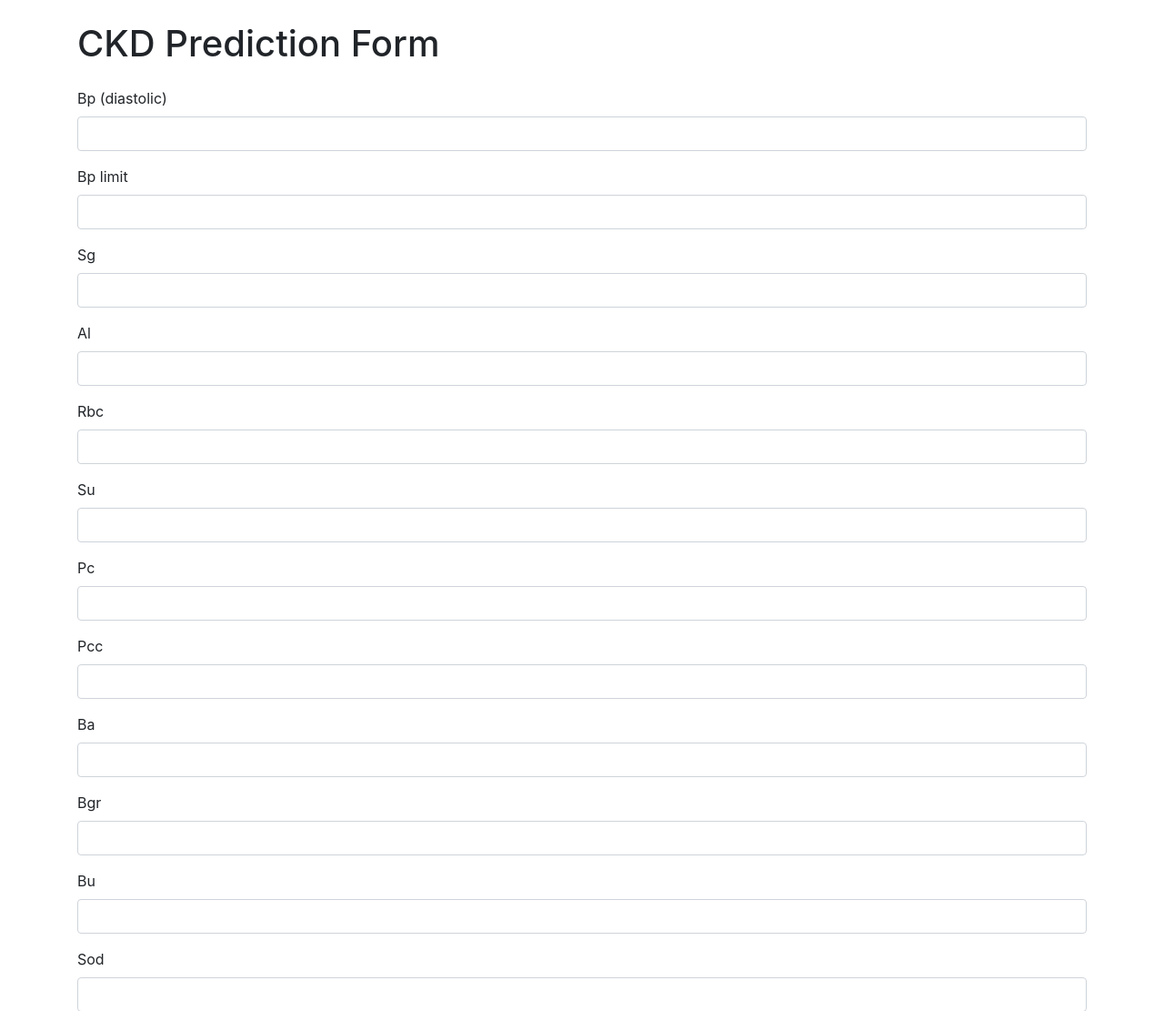
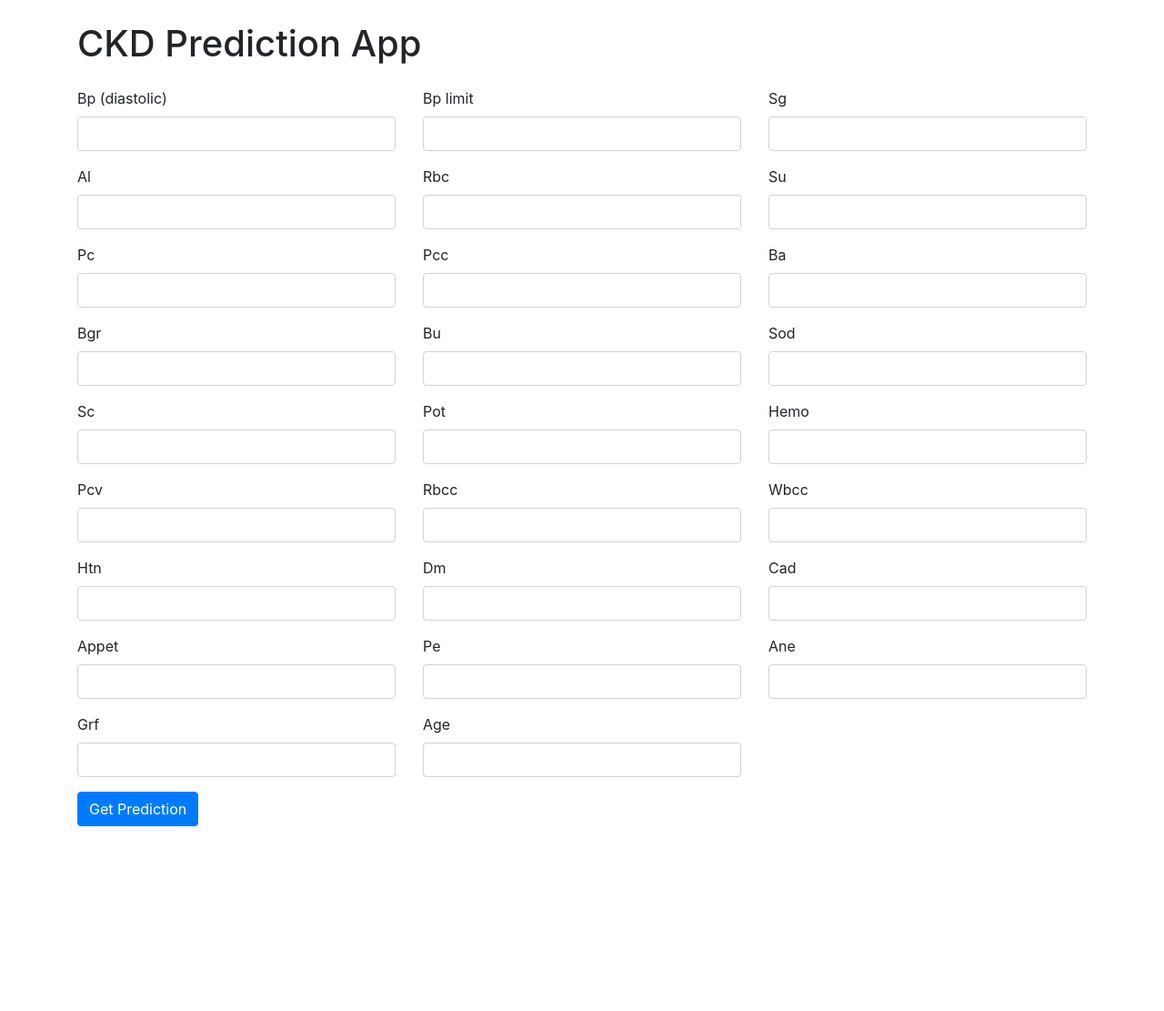
Before and after one commit to Netherquark/nefrikinoso, a Flask app: page / in a window 1280 px wide. Shown: the top 1111 px of the page at 91% size. After the commit the page ends 908 px from the top, so only its background shows below. Run offline with Flask 3, Linux system fonts and the light colour scheme; parts of the project's set-up code (start-up, migrations or seed data) failed here and were passed over; some libraries are stand-ins or nearby versions.

Commit message:
improve webgui

```diff
--- a/templates/index.html
+++ b/templates/index.html
@@ -10,16 +10,20 @@
 
 <body>
     <div class="container">
-        <h1 class="mt-4 mb-4">CKD Prediction Form</h1>
+        <h1 class="mt-4 mb-4">CKD Prediction App</h1>
         <form method="POST" action="/">
+            <div class="row">
                 {% for feature in feature_order %}
                 {% if feature != 'stage' %}
+                <div class="col-md-4">
                     <div class="form-group">
                         <label for="{{ feature }}">{{ feature|capitalize }}</label>
                         <input type="text" class="form-control" id="{{ feature }}" name="{{ feature }}" required>
                     </div>
+                </div>
                 {% endif %}
                 {% endfor %}
+            </div>
             <button type="submit" class="btn btn-primary">Get Prediction</button>
         </form>
 
```
Lines whose indentation alone changed are shown as unchanged.
